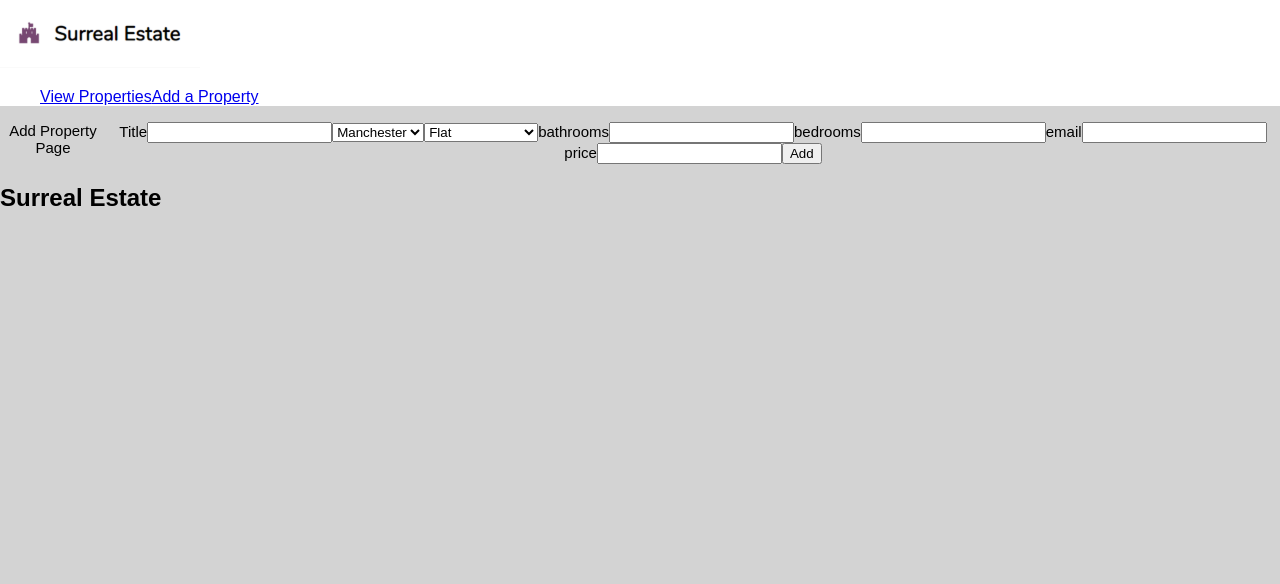
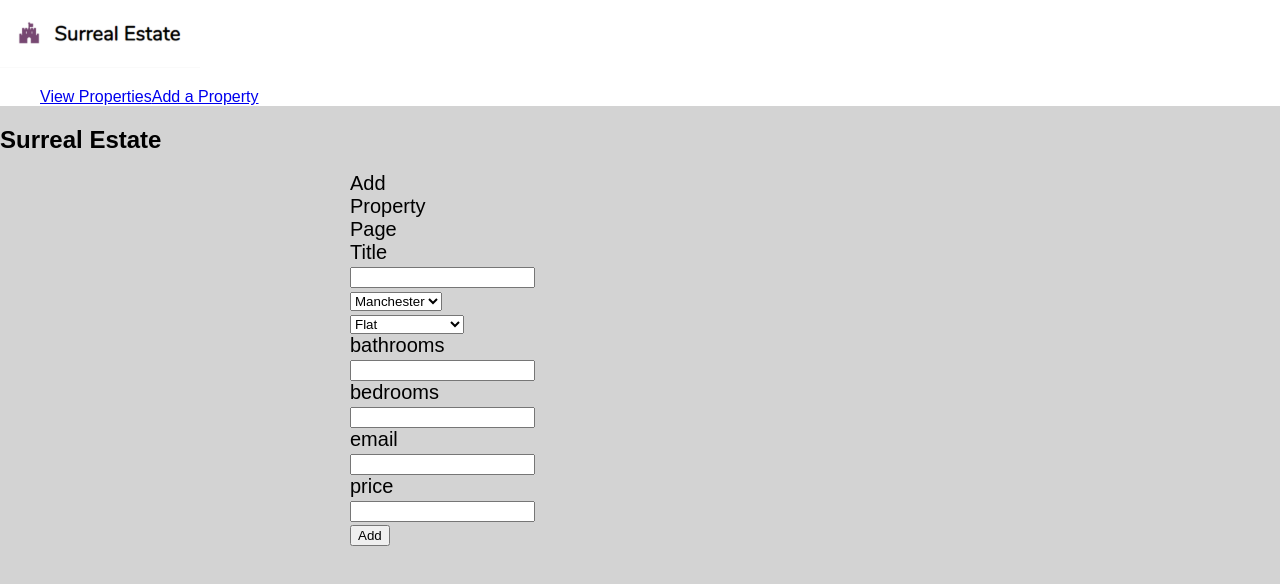
Before and after one commit to KhadraMohamed/Surreal-Estate, a React (Create React App) app: page /add-property in a window 1280 px wide. Shown: the top 584 px of the page. Built offline with nearby package versions, Linux system fonts and the light colour scheme.

Commit message:
added to css

```diff
--- a/src/components/AddProperty.js
+++ b/src/components/AddProperty.js
@@ -14,6 +14,9 @@ const AddProperty = () => {
     event.preventDefault();
     axios
       .post("http://localhost:4000/api/v1/PropertyListing")
+      .then((res) => {
+        console.log(res);
+      })
       .catch((error) => {
         console.log(error);
       });
--- a/src/styles/add-property.css
+++ b/src/styles/add-property.css
@@ -1,5 +1,11 @@
 .add-property {
     display: flex;
-    font-size: 15px;
+    flex-direction: column;
+    font-size: 20px;
     text-align:center;
+    padding: 50px;
+    width: 100px;
+    box-sizing: border-box;
+    position:absolute;
+    left: 300px;
   }
```
